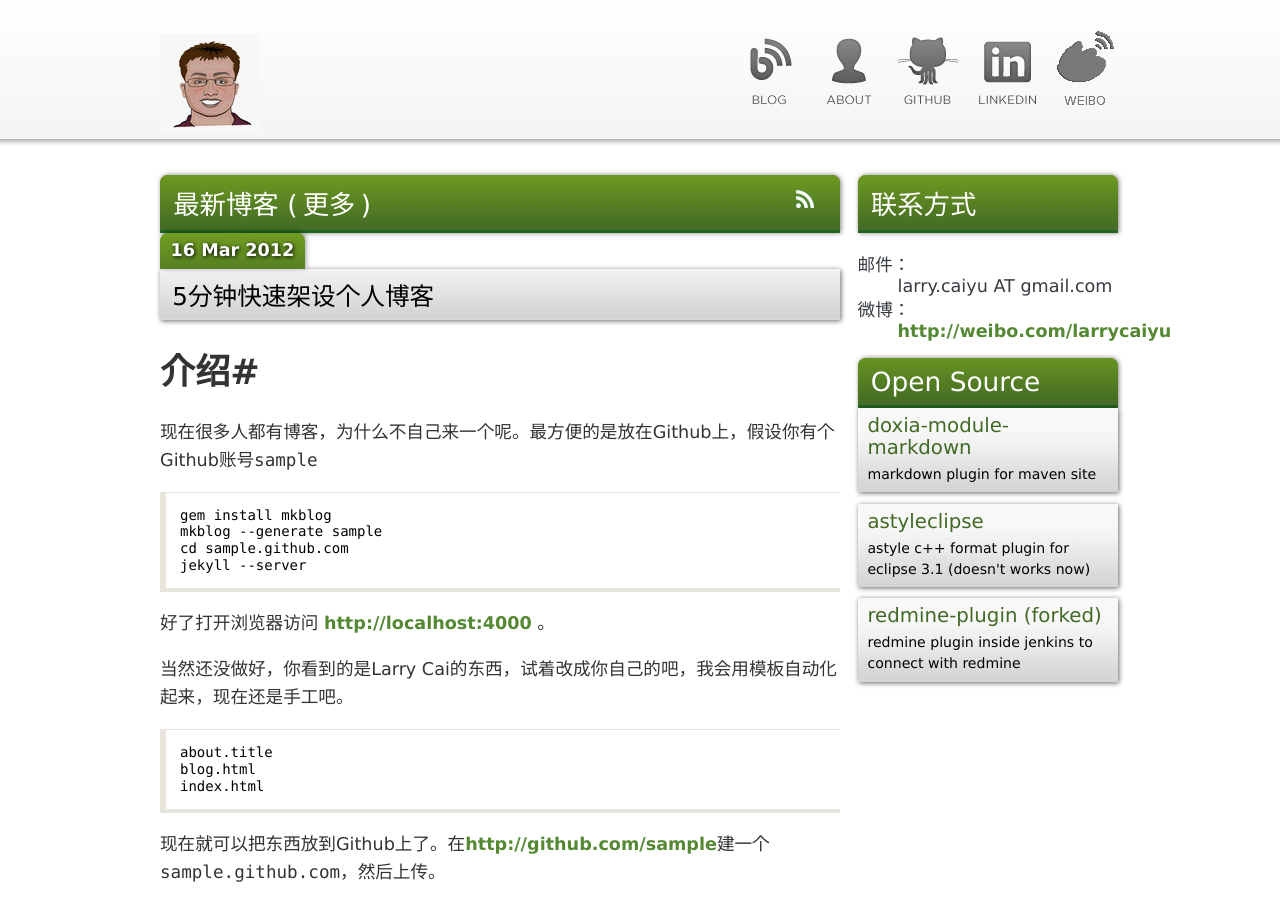
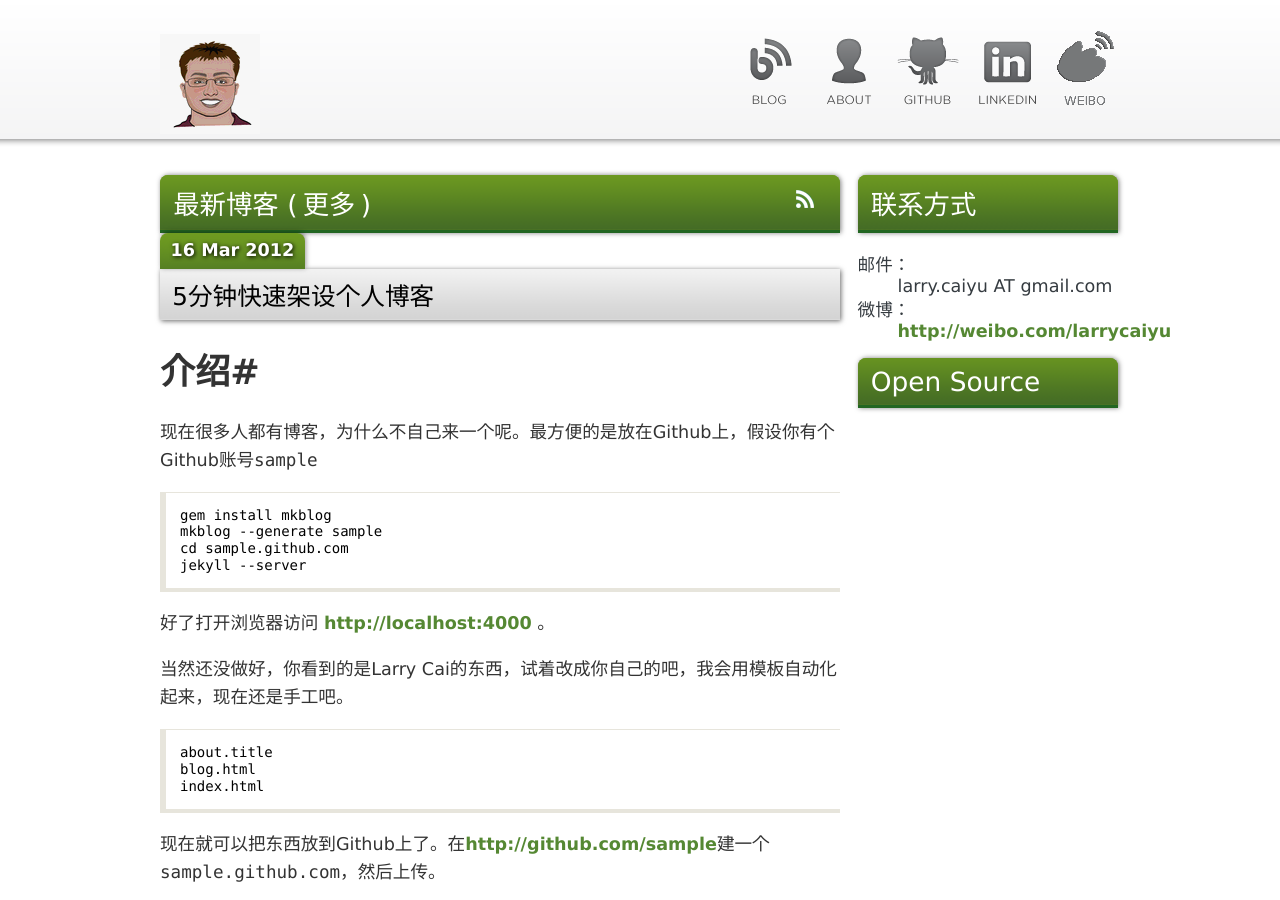
Before and after one commit to larrycai/larrycai.github.com, a Jekyll site: the page built from index.html, in a window 1280 px wide and 900 px high. Built offline with Jekyll 4.4.1, drawn with Linux system fonts in a browser that asks for light colours; Markdown is read by kramdown in place of the engine named in the settings; comment, search, counter and statistics services are not loaded.

Commit message:
clean up the index page

```diff
--- a/index.html
+++ b/index.html
@@ -35,11 +35,7 @@ full_posts: 3
     </div>
   </div>
   <h2>Open Source</h2>
-  <div id='github-projects'>
-    <div class="repo">  <h3><a href="http://github.com/larrycai/doxia-module-markdown">doxia-module-markdown</a></h3>  <span class="desc">markdown plugin for maven site</span></div>
-  <div class="repo">  <h3><a href="http://github.com/larrycai/astyleclipse">astyleclipse</a></h3>  <span class="desc">astyle c++ format plugin for eclipse 3.1 (doesn't works now)</span></div>
-  <div class="repo">  <h3><a href="http://github.com/larrycai/redmine-plugin">redmine-plugin (forked)</a></h3>  <span class="desc">redmine plugin inside jenkins to connect with redmine</span></div>
-  </div>
+  <div id='github-projects'></div>
 </div>
 
 <script type="text/javascript" charset="utf-8">
```
Also changed, not shown: other parts of index.html (+1 -1 lines), open-source.html (deleted, +0 -33 lines).
